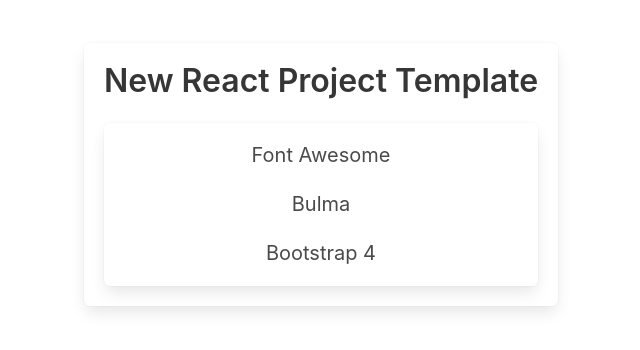
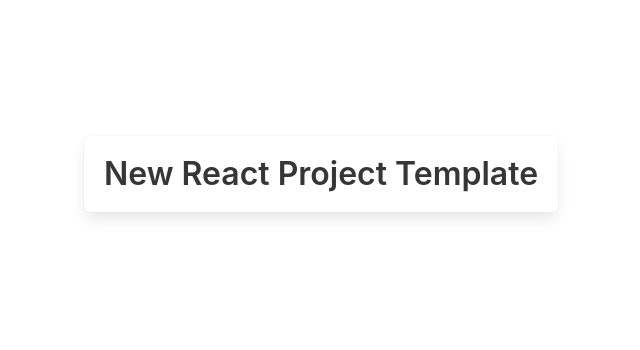
Before and after one commit to nikolaounkl/tennis_club, a React (Create React App) app: page / in a window 1280 px wide. Shown: the part 226-576 px from the top of the page, without its empty margins (319-959 px from the left). Built offline with nearby package versions, Linux system fonts and the light colour scheme.

Commit message:
Updated app.js template.

```diff
--- a/src/App.js
+++ b/src/App.js
@@ -1,5 +1,5 @@
-import React, { Component } from 'react';
-import './App.css';
+import React, { Component } from "react";
+import "./App.css";
 
 class App extends Component {
     render() {
@@ -7,11 +7,6 @@
             <div className="App">
                 <div className="box">
                     <h1 className="title">New React Project Template</h1>
-          <div className="box">
-            <h2 class="subtitle">Font Awesome</h2>
-            <h2 class="subtitle">Bulma</h2>
-            <h2 class="subtitle">Bootstrap 4</h2>
-          </div>
                 </div>
             </div>
         );
```
Also changed, not shown: 1 other file (tests, documents, lock files or other folders). Lines whose indentation alone changed are shown as unchanged.
